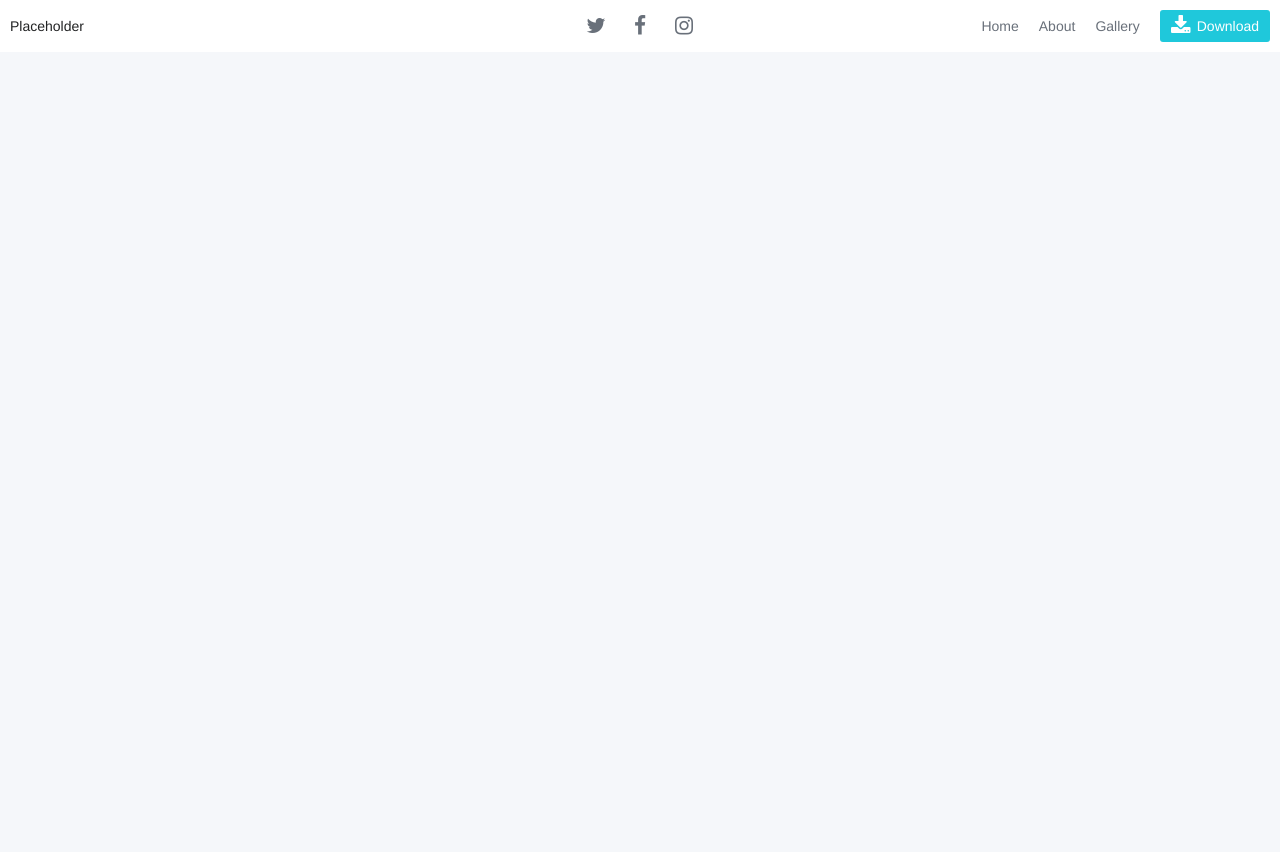
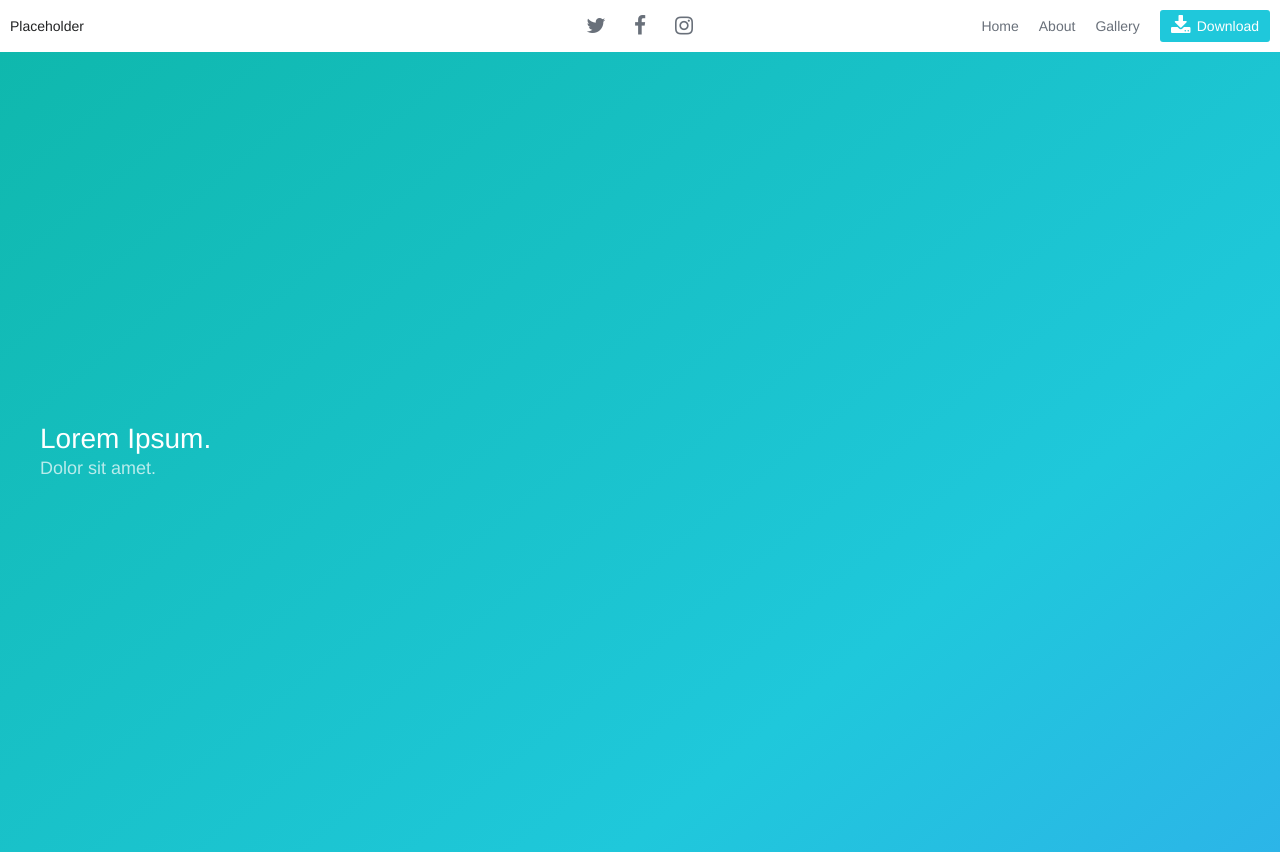
Before and after one commit to isaacaddis/Hatsuyuki, a plain HTML site: page index.html in a window 1280 px wide. Before the commit the page ends 800 px from the top, so only its background shows below. Drawn offline with Linux system fonts and the light colour scheme.

Commit message:
Change of plans...and updates!

```diff
--- a/css/style.css
+++ b/css/style.css
@@ -1,3 +1,4 @@
-/*{
-	height:100vh;
-}*/
+#starter{
+  /*width:100vw;*/
+  height:100vh;
+}
--- a/index.html
+++ b/index.html
@@ -10,9 +10,9 @@
 
 	<link rel="stylesheet" href="owl-carousel/owl.theme.css">
 	<link rel="stylesheet" type="text/css" href="https://maxcdn.bootstrapcdn.com/font-awesome/4.5.0/css/font-awesome.min.css">
-
 </head>
 <body>
+	<div id="starter">
 	<!-- NAV BAR START -->
 	<nav class="nav">
 	  <div class="nav-left">
@@ -20,7 +20,7 @@
 	     	<h3>Placeholder</h3>
 	    </a>
 	  </div>
-	  <!-- Insert Github Here -->
+	  <!-- Insert Social Media Links Here -->
 	  <div class="nav-center">
 	    <a class="nav-item" href="#">
 	      <span class="icon">
@@ -69,16 +69,25 @@
 	  </div>
 	</nav>
 	<!-- NAV END -->
-	<!-- Carousel, Initiate -->
-	<div class="owl-carousel">
-		<div></div>
-		<div></div>
-		<div></div>
+
+	<section class="hero is-fullheight is-primary is-bold">
+	  <div class="hero-body">
+	    <div class="container">
+	      <h1 class="title">
+	        Lorem Ipsum.
+	      </h1>
+	      <h2 class="subtitle">
+	        Dolor sit amet.
+	      </h2>
+	    </div>
+	  </div>
+	</section>
 	</div>
+	<section>
+
+	</section>
 	<script type="text/javascript" src = "js/jquery-2.2.0-min.js"></script>
 	<script type="text/javascript" src = "js/bulma.js"></script>
-	<script type="text/javascript">
-		$(".owl-carousel").owlCarousel();
-	</script>
+
 </body>
 </html>
```
